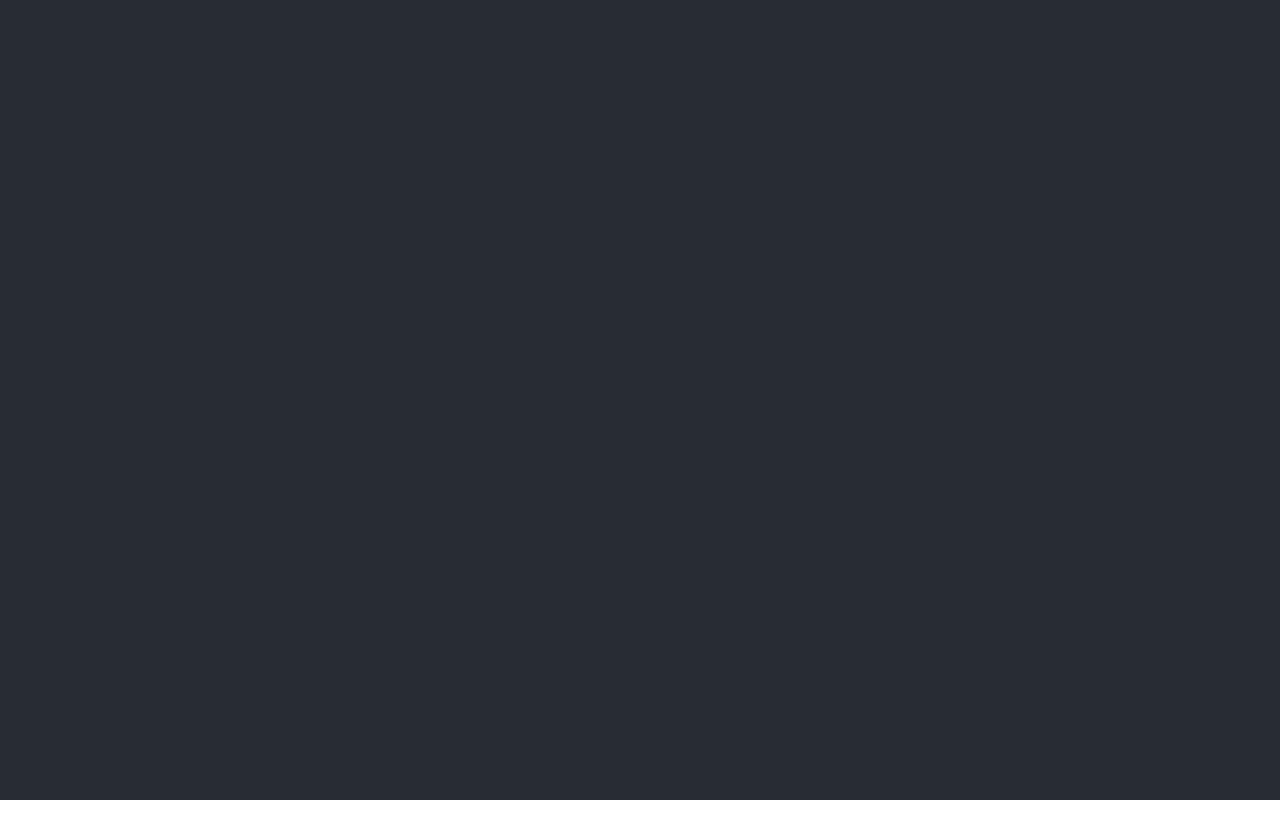
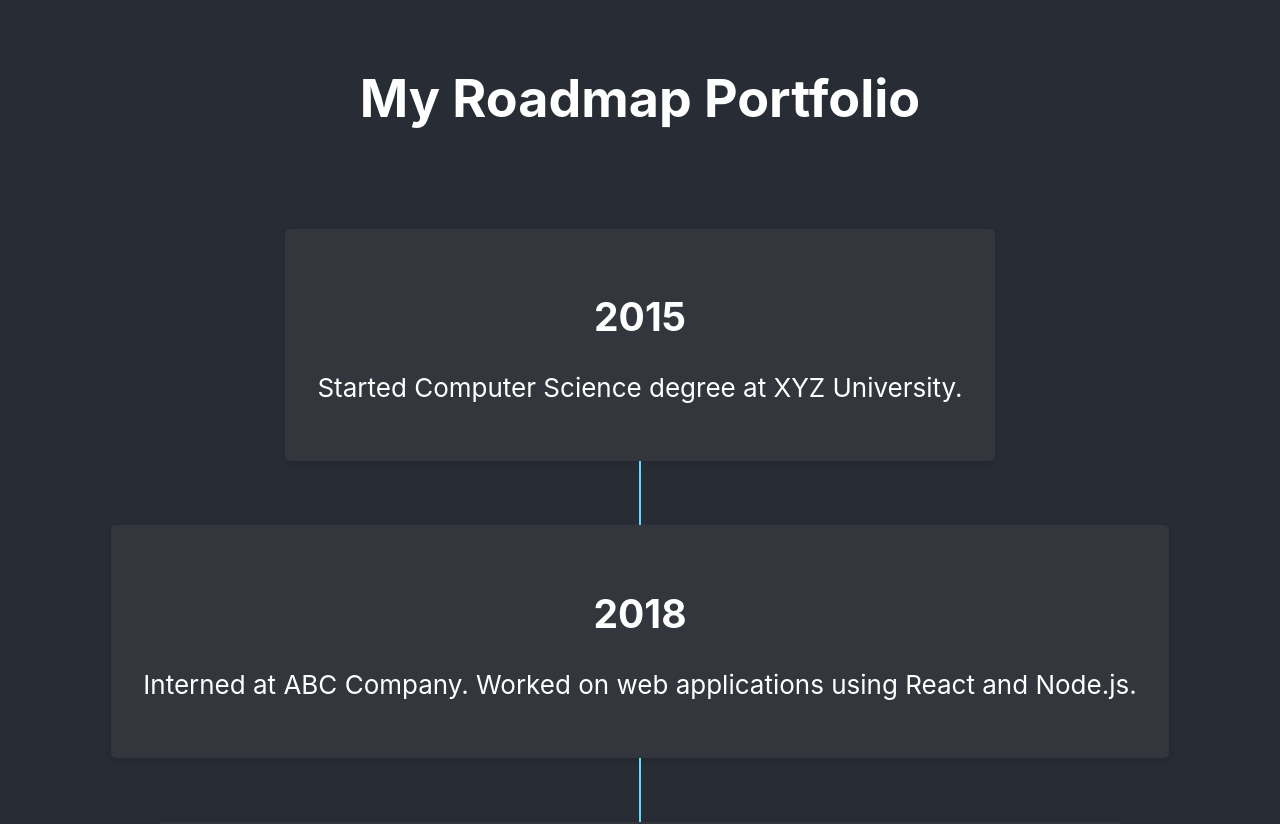
Before and after one commit to mobenh/portfolio_rev2, a React (Create React App) app: page / in a window 1280 px wide. Shown: the top 824 px of the page. Before the commit the page ends 800 px from the top, so only its background shows below. Built offline with nearby package versions, Linux system fonts and the light colour scheme.

Commit message:
adding base roadmap

```diff
--- a/src/App.css
+++ b/src/App.css
@@ -7,32 +7,39 @@
   pointer-events: none;
 }
 
-@media (prefers-reduced-motion: no-preference) {
-  .App-logo {
-    animation: App-logo-spin infinite 20s linear;
-  }
-}
-
 .App-header {
   background-color: #282c34;
-  min-height: 100vh;
-  display: flex;
-  flex-direction: column;
-  align-items: center;
-  justify-content: center;
+  padding: 2rem 0;
   font-size: calc(10px + 2vmin);
   color: white;
 }
 
-.App-link {
-  color: #61dafb;
+.roadmap {
+  position: relative;
+  padding: 2rem 0;
+  display: flex;
+  flex-direction: column;
+  align-items: center;
 }
 
-@keyframes App-logo-spin {
-  from {
-    transform: rotate(0deg);
-  }
-  to {
-    transform: rotate(360deg);
-  }
+.milestone {
+  position: relative;
+  padding: 2rem;
+  background-color: #33363c;
+  margin: 2rem 0;
+  border-radius: 5px;
+  box-shadow: 0 4px 8px rgba(0, 0, 0, 0.1);
 }
+
+.milestone:not(:last-child)::after {
+  content: "";
+  position: absolute;
+  top: 100%; /* position it at the bottom of the div */
+  left: 50%;
+  transform: translateX(-50%);
+  width: 2px;
+  height: 4rem;
+  background-color: #61dafb; /* you can choose any color */
+}
+
+/* ... keep your existing styles ... */
--- a/src/App.js
+++ b/src/App.js
@@ -1,12 +1,29 @@
 import './App.css';
-
-
 
 function App() {
   return (
     <div className="App">
       <header className="App-header">
+        <h1>My Roadmap Portfolio</h1>
 
+        <div className="roadmap">
+          <div className="milestone">
+            <h2>2015</h2>
+            <p>Started Computer Science degree at XYZ University.</p>
+          </div>
+
+          <div className="milestone">
+            <h2>2018</h2>
+            <p>Interned at ABC Company. Worked on web applications using React and Node.js.</p>
+          </div>
+
+          <div className="milestone">
+            <h2>2020</h2>
+            <p>Graduated from XYZ University. Joined DEF Corp as a Software Engineer.</p>
+          </div>
+
+          {/* ... Add more milestones as needed ... */}
+        </div>
       </header>
     </div>
   );
```
